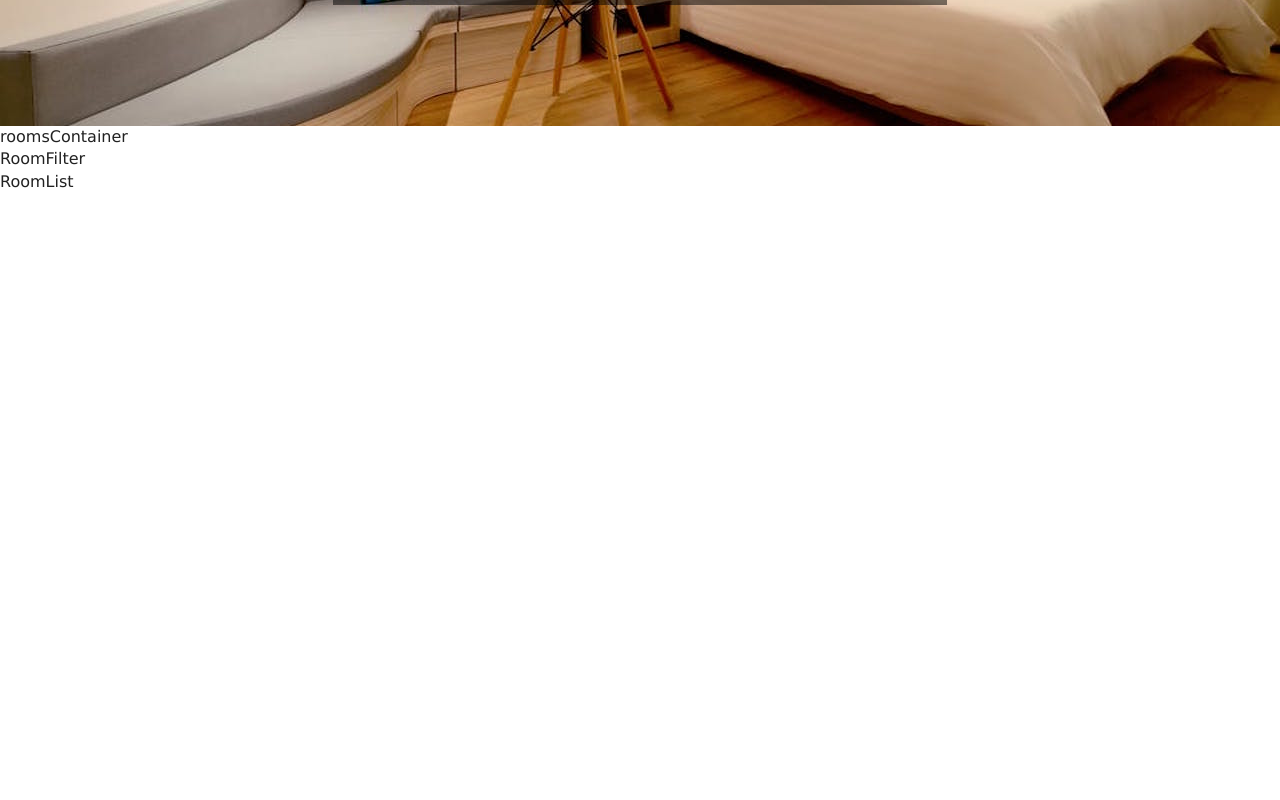
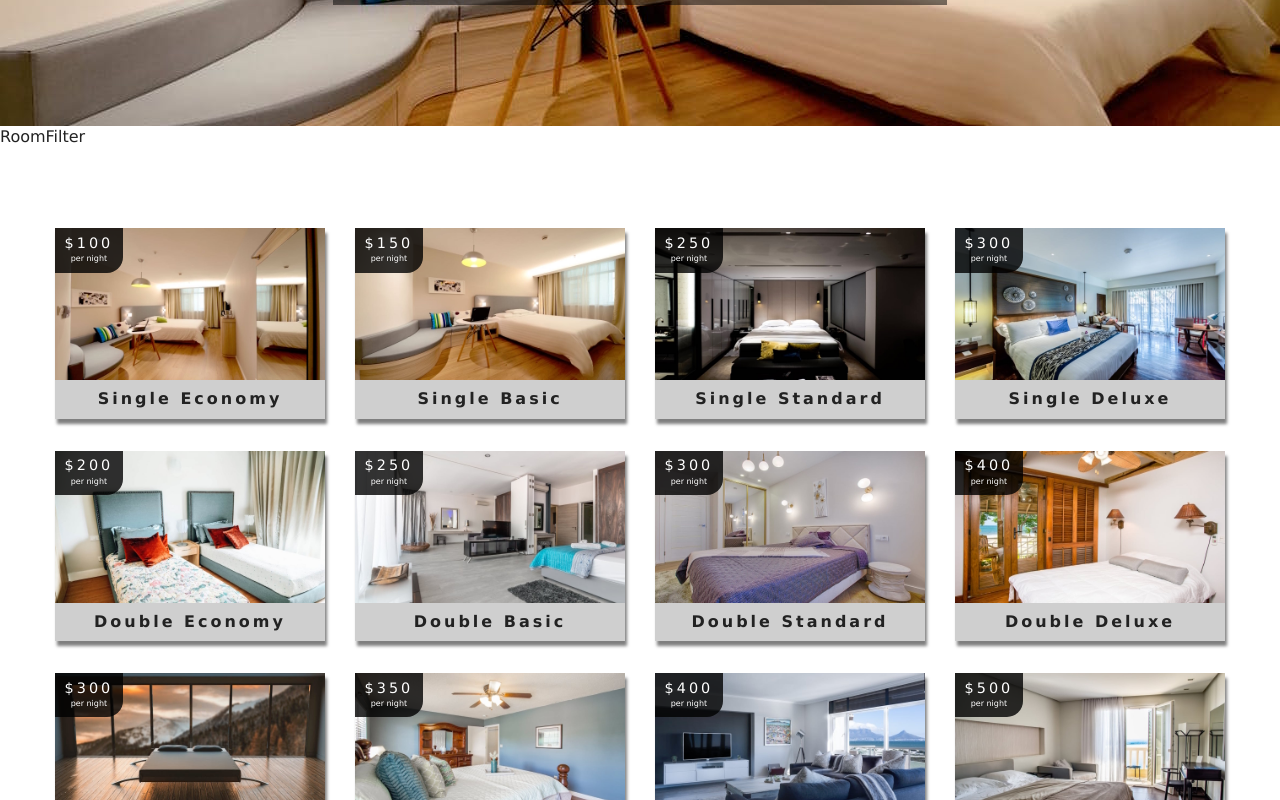
Before and after one commit to r-sabzi/beach-resort, a React (Create React App) app: page /rooms in a window 1280 px wide. Shown: the part 420-1220 px from the top of the page. Before the commit the page ends 800 px from the top, so only its background shows below. Built offline with nearby package versions, Linux system fonts and the light colour scheme.

Commit message:
added RoomList

```diff
--- a/src/components/RoomList.js
+++ b/src/components/RoomList.js
@@ -1,5 +1,21 @@
 import React from "react";
+import Room from "./Room";
 
-export default function RoomList() {
-  return <div>RoomList</div>;
+export default function RoomList({ rooms }) {
+  if (rooms.length === 0) {
+    return (
+      <div className="emty-search">
+        <h3>unfortunately no rooms matched your search parameters</h3>
+      </div>
+    );
+  }
+  return (
+    <section className="roomslist">
+      <div className="roomslist-center">
+        {rooms.map(item => {
+          return <Room key={item.id} room={item} />;
+        })}
+      </div>
+    </section>
+  );
 }
--- a/src/components/RoomsContainer.js
+++ b/src/components/RoomsContainer.js
@@ -11,7 +11,6 @@
   }
   return (
     <div>
-      roomsContainer
       <RoomFilter rooms={rooms} />
       <RoomList rooms={sortedRooms} />
     </div>
```
